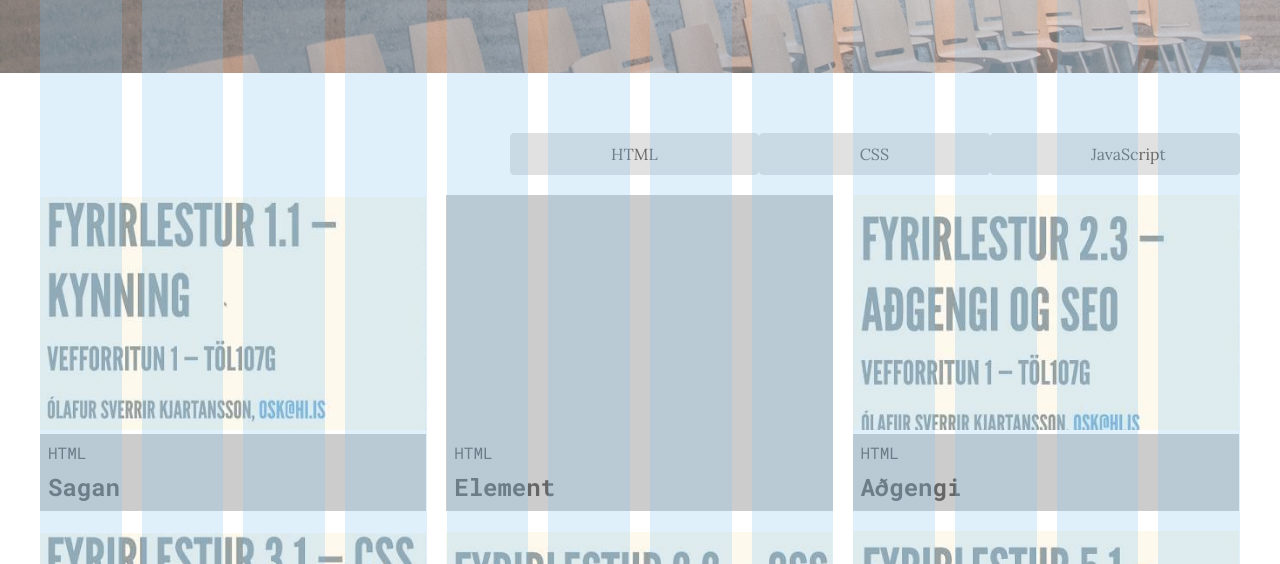
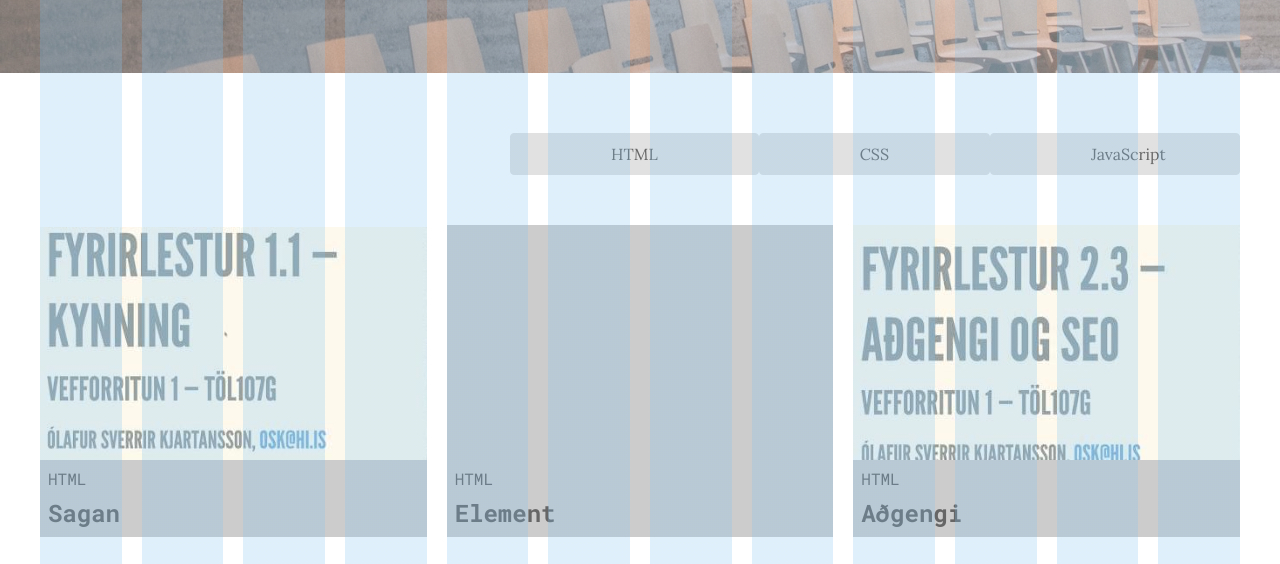
Before and after one commit to JohannSJohannsson/hopverkefni2, a website: page index.html in a window 1280 px wide. Shown: the part 183-747 px from the top of the page. Drawn offline with nearby package versions, Linux system fonts and the light colour scheme; files that its build step writes are made by us from their sources.

Commit message:
Lagaði boxin aðeins betur og setti padding

```diff
--- a/src/styles/scss/main.scss
+++ b/src/styles/scss/main.scss
@@ -33,6 +33,7 @@
   &__row {
     display: flex;
     width: 100%;
+    padding-top: 30px;
     flex-wrap: wrap;
     flex-direction: column;
 
@@ -51,7 +52,7 @@
   &__col {
     display: flex;
     padding-right: 10px;
-    padding-bottom: 20px;
+    padding-bottom: 30px;
     padding-left: 10px;
     flex-direction: column;
 
@@ -61,8 +62,12 @@
     }
 
     @media (min-width: 1000px) {
-      width: 33.3%;
+      width: 33.3333%;
     }
+  }
+
+  &__image {
+    margin-bottom: -4px;
   }
 
   &__background {
```
